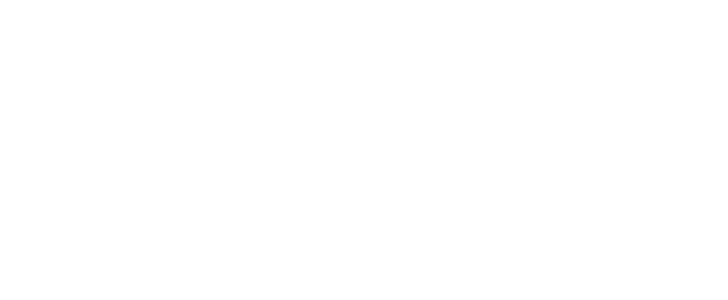
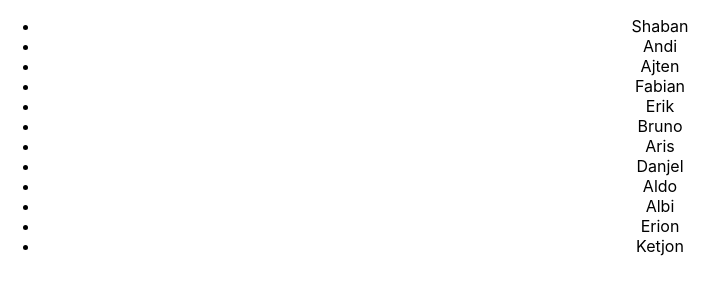
Before and after one commit to omelale/duassis-drag-n-drop, a React (Create React App) app: page / in a window 1280 px wide. Shown: the top 300 px of the page, without its empty margins (0-728 px from the left). Built offline with nearby package versions, Linux system fonts and the light colour scheme.

Commit message:
initial print of  list

```diff
--- a/src/App.js
+++ b/src/App.js
@@ -1,11 +1,18 @@
-import logo from './logo.svg';
 import './App.css';
+import data from './constants/data';
 
 function App() {
-  return (
-    <div className="App">
-    </div>
-  );
+	return (
+		<div className="App">
+			<ul>
+				{data.players.map((player) => {
+
+					return <li key={player.id}>{player.name}</li>
+				})}
+			</ul>
+
+		</div>
+	);
 }
 
 export default App;
--- a/constants/data.js
+++ b/src/constants/data.js
@@ -44,11 +44,6 @@
         lastName: 'B',
     },
     {
-        id: 8,
-        name: 'Ketjon',
-        lastName: 'F',
-    },
-    {
         id: 9,
         name: 'Aldo',
         lastName: 'I',
@@ -65,8 +60,10 @@
     },
     {
         id: 12,
-        name: 'Genti',
-        lastName: 'S',
+        name: 'Ketjon',
+        lastName: 'F',
     },
 
 ];
+
+export default { teams, playerPerTeam, players}
```
